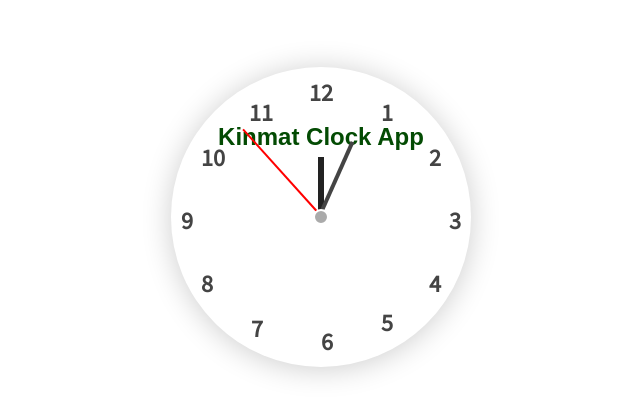
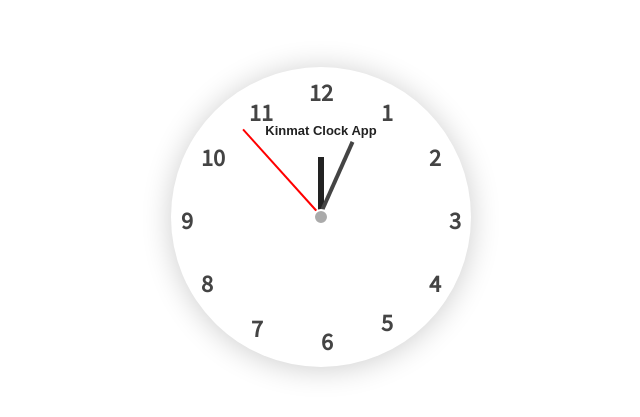
Before and after one commit to KinmatTech/React-Analogue-Clock, a React (Create React App) app: page / in a window 1280 px wide. Shown: the part 183-600 px from the top of the page, without its empty margins (319-959 px from the left). Built offline with nearby package versions, Linux system fonts and the light colour scheme.

Commit message:
https://github.com/KinmatTech/React-Analogue-Clock.git

```diff
--- a/src/Clock.js
+++ b/src/Clock.js
@@ -42,8 +42,12 @@
           }}
         />
         <br /> <br />
-        <font color="#034B03">
-          <b>Kinmat Clock App </b></font>
+
+        <div className="small">
+        Kinmat Clock App
+        </div>
+        {/* <font color="#034B03">
+          <b>Kinmat Clock App </b></font> */}
         {/* <font color="#009910">
          by: Kinma Tech. </font> */}
         <span className="twelve">12</span>
--- a/src/index.css
+++ b/src/index.css
@@ -3,16 +3,10 @@
   font-family: sans-serif;
 }
 
-h3{
-
-    text-align: center;
-
-}
-    h2{
-
-        text-align: center;
-        margin-top: 150px;
-
+.small{
+  font-size:small;
+  font-weight: bold;
+  color:#222;
 }
 
 .clock {
```
